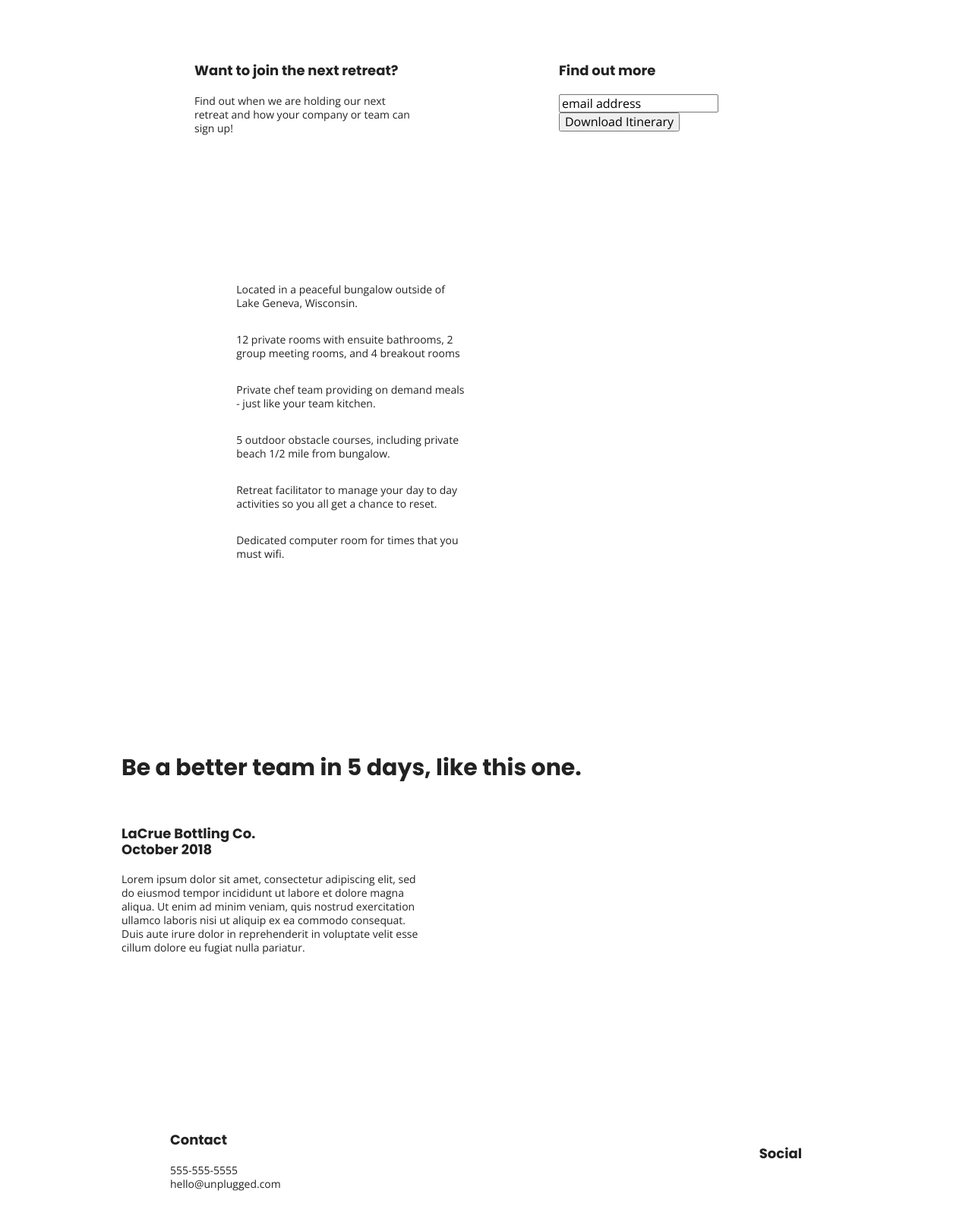
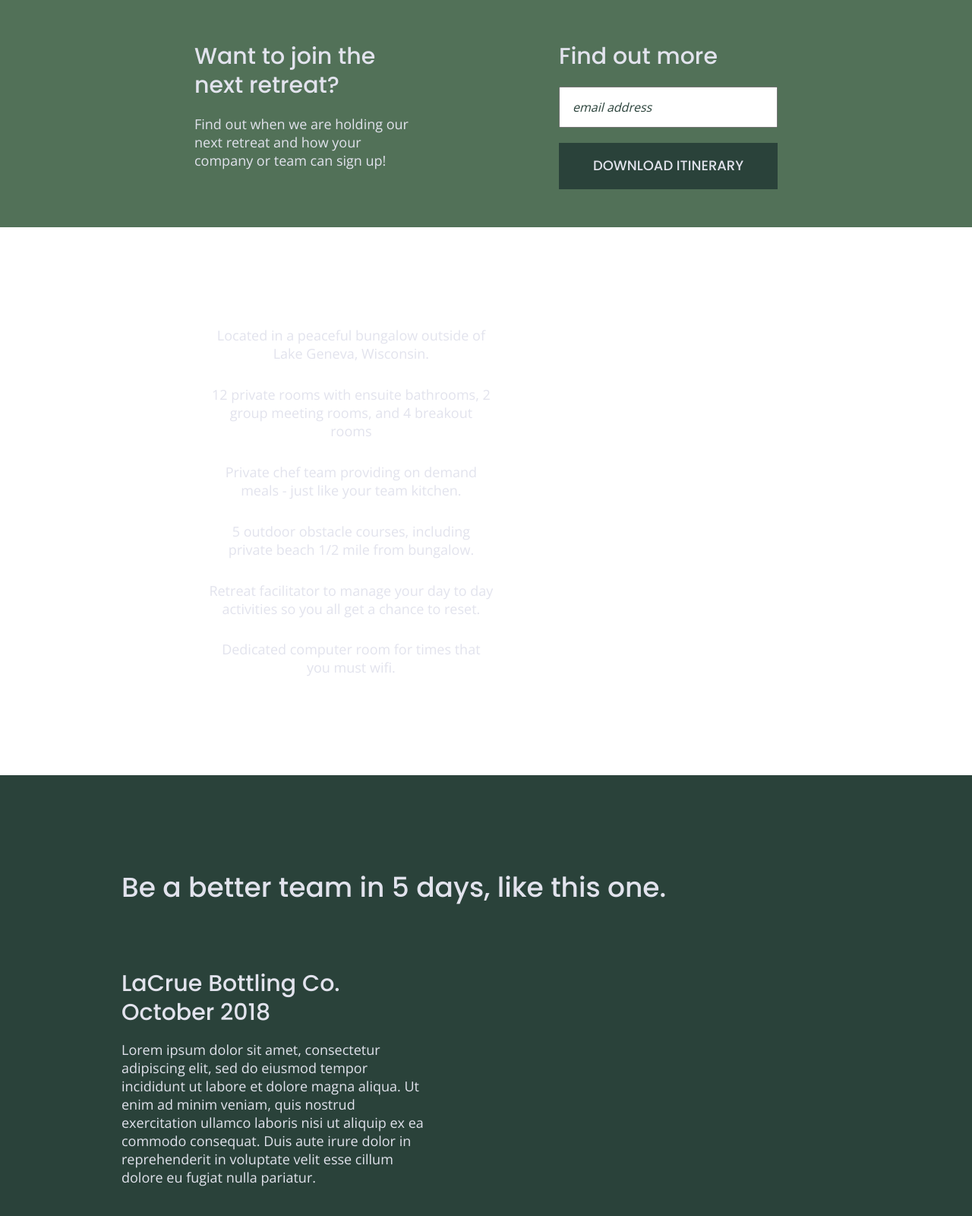
Before and after one commit to calicorose/unplugged-project, a website built with Parcel: page index.html in a window 1280 px wide. Shown: the part 340-1940 px from the top of the page at 76% size. Built offline with nearby package versions, Linux system fonts and the light colour scheme.

Commit message:
Added additional styling to main css

```diff
--- a/css/main.css
+++ b/css/main.css
@@ -96,6 +96,7 @@
   /* ==========================================================================
      Author's custom styles
      ========================================================================== */
+
   /* General Styles */
 
   html {
@@ -103,8 +104,9 @@
   }
 
   body {
+    font-size: 1em;
     font-family: 'Open Sans', sans-serif;
-  font-size: 1em;
+    color: #e2e3ed;
     text-align: left;
   }
 
@@ -120,18 +122,20 @@
 
   h2 {
     font-family: 'Poppins', sans-serif;
+    font-weight: 500;
     font-size: 1.875em;
   }
 
   h3,
   h4 {
     font-family: 'Poppins', sans-serif;
+    font-weight: 500;
+    font-size: 1.125em;
     margin: 20px 0;
-  font-size: 1.125em;
   }
 
   p {
-	font-size: 0.875em;
+    font-size: .875em;
     line-height: 1.285;
   }
 
@@ -148,6 +152,7 @@
 
   header,
   footer {
+    background-color: #202322;
     display: flex;
     justify-content: center;
     align-items: center;
@@ -159,34 +164,43 @@
   }
 
   header .content-wrapper {
+    margin: 0;
     display: flex;
     justify-content: center;
     align-items: center;
     flex-flow: row wrap;
-    margin: 0;
   }
 
   .header-divider {
+    background: #3a3a3a;
+    height: 1px;
     width: 100%;
-    height: 1px;
     margin: 10px 0 20px 0;
   }
 
   header nav {
+    width: 60%;
+    font-size: 1.125em;
+    font-weight: 700;
+    text-transform: uppercase;
     display: flex;
     justify-content: space-around;
     align-items: center;
     flex-flow: row wrap;
-    width: 60%;
   }
 
   header nav ul {
+    width: 100%;
     display: flex;
     justify-content: space-around;
-    width: 100%;
+  }
+
+  header nav ul li {
+    font-size: 1.125em;
   }
 
   footer {
+    text-align: center;
     flex-direction: column;
   }
 
@@ -229,13 +243,47 @@
     flex-flow: row wrap;
   }
 
+  .hero-area h1 {
+    font-size: 2.25em;
+    font-family: 'Poppins', Helvetica, Arial, sans-serif;
+    font-weight: 500;
+    line-height: 1.2;
+  }
+
   /* Aside */
 
   aside {
+    background-color: #527158;
     display: flex;
     justify-content: center;
     align-items: center;
     flex-flow: row wrap;
+  }
+
+  aside .form{
+    margin-top: 30px;
+  }
+
+  input[type=text] {
+    box-sizing: border-box;
+    width: 100%;
+    color: #2a423a;
+    font-style: italic;
+    padding: 1em;
+  }
+
+  input[type=button] {
+    width: 100%;
+    padding: 20px 0;
+    margin-top: 20px;
+    background-color: #2a423a;
+    font-family: 'Poppins', Helvetica, Arial, sans-serif;
+    font-weight: 500;
+    font-size: 1.125em;
+    color: #e2e3ed;
+    border: none;
+    text-align: center;
+    text-transform: uppercase;
   }
 
   /* Features */
@@ -263,12 +311,14 @@
   }
 
   .features p {
+    text-align: center;
     margin: 0;
   }
 
   /* Reviews */
 
   .reviews {
+    background-color: #2a423a;
     display: flex;
     justify-content: center;
     flex-flow: row wrap;
@@ -276,6 +326,7 @@
 
   .reviews h2 {
     margin-bottom: 40px;
+    line-height: 1;
   }
 
   .reviews h3 {
@@ -288,6 +339,7 @@
      ========================================================================== */
 
   .mission {
+    background-color: #527158;
     display: flex;
     justify-content: center;
     align-items: center;
@@ -295,6 +347,7 @@
   }
 
   .contact-section {
+    background-color: #2a423a;
     display: flex;
     justify-content: center;
     align-items: center;
@@ -310,6 +363,7 @@
      ========================================================================== */
 
   .faq {
+    background-color: #527158;
     display: flex;
     justify-content: center;
     align-items: center;
@@ -326,10 +380,15 @@
 
   .faq h2 {
     margin-bottom: 40px;
+    line-height: 1;
   }
 
   .faq-content {
     margin-bottom: 50px;
+  }
+
+  .faq-content h4 {
+    line-height: 1.333;
   }
 
   /* ==========================================================================
@@ -430,6 +489,16 @@
       margin: 100px 0;
     }
 
+    h2 {
+      font-size: 2.25em;
+      line-height: 1.333;
+  }
+
+  h3 {
+      font-size: 1.5em;
+      line-height: 1.25;
+  }
+
     /* Header */
     header {
       justify-content: space-around;
@@ -439,6 +508,10 @@
     header .content-wrapper {
       width: 100%;
       justify-content: space-between;
+    }
+
+    header figure {
+      width: 30%;
     }
 
     header nav {
@@ -453,6 +526,12 @@
       display: none;
     }
     /* Hero Area */
+
+    .hero-area h1 {
+      font-size: 3em;
+      line-height: 1;
+      margin: 0;
+  }
 
     /* Aside */
     aside .content-wrapper {
@@ -469,6 +548,11 @@
     }
 
     /* Features */
+
+    .features h2 {
+      margin-bottom: 20px;
+    }
+
     .features article {
       display: flex;
       justify-content: center;
@@ -478,7 +562,7 @@
     }
 
     .features .features-item-description {
-        width: 50%;
+      width: 62%;
     }
 
     /* Reviews */
@@ -487,24 +571,42 @@
       justify-content: space-between;
     }
 
+    .reviews h2 {
+      width: 85%;
+    }
+
     .reviews article div {
       width: 49%;
     }
 
+    .reviews h3 {
+      width: 75%;
+      margin: 0;
+  }
     /* Footer */
     footer .content-wrapper {
       width: 65%;
       margin: 100px 0;
     }
 
-      .footer-content {
+    footer .footer-content {
       display: flex;
       justify-content: space-between;
       align-items: center;
+      flex-direction: row;
     }
 
     footer .contact {
       margin-bottom: 0;
+    }
+
+    footer h4 {
+      font-size: 1.5em;
+      margin-bottom: 40px;
+    }
+
+    footer p {
+        line-height: 1.285;
     }
 
     footer .copyright {
@@ -519,7 +621,7 @@
       display: flex;
       justify-content: space-between;
       align-items: center;
-        padding-top: 20px
+      padding-top: 20px;
     }
 
     .mission-content p {
@@ -534,6 +636,10 @@
       display: flex;
       justify-content: space-between;
       align-items: flex-start;
+    }
+
+    .contact-content h4 {
+      font-size: 1.5em;
     }
 
     /* ==========================================================================
@@ -551,16 +657,41 @@
     .faq h2 {
       width: 100%;
     }
+
+    .faq h4,
+    .faq p {
+        font-size: .875em;
+        line-height: 1.125;
+    }
   }
 
-    @media only screen and (min-width: 1200px) {
-      /*Desktop styles here */
+  @media only screen and (min-width:1200px) {
+    /*Desktop styles here*/
+
+    header {
+      padding: 15px 0;
+    }
+
     .content-wrapper {
       max-width: 960px;
     }
 
+    h2 {
+      font-size: 2.25em;
+    }
+
+    h3,
+    h4 {
+        font-size: 1.875em;
+    }
+
+    p {
+        font-size: 1.125em;
+        line-height: 1.333;
+    }
     /* Hero */
     .hero-area h1 {
+      font-size: 3.75em;
       width: 60%;
   }
 
@@ -574,7 +705,12 @@
       width: 30%;
     }
 
+    .form-description p {
+      font-size: 1.125em;
+    }
+
     /* Features */
+
     .features h2 {
       width: 90%;
     }
@@ -584,16 +720,31 @@
     }
 
     /* Reviews */
+
+    .reviews h2 {
+      padding-bottom: 50px;
+    }
+
     .reviews article div {
       width: 42%;
+    }
+
+    footer h4 {
+      font-size: 1.875em;
     }
 
     /* ==========================================================================
     About Page
     ========================================================================== */
+
     .mission h2,
     .contact-section .content-wrapper h2 {
         width: 95%;
+        font-size: 3em;
+    }
+
+    .contact-content h4 {
+      font-size: 1.875em;
     }
 
     /* ==========================================================================
@@ -601,8 +752,14 @@
     ========================================================================== */
     .faq h2 {
       width: 100%;
+      font-size: 3em;
     }
 
+    .faq h4,
+    .faq p {
+        font-size: 1.125em;
+        line-height: 1;
+    }
   }
 
   /* ==========================================================================
```
Lines whose indentation alone changed are shown as unchanged.
